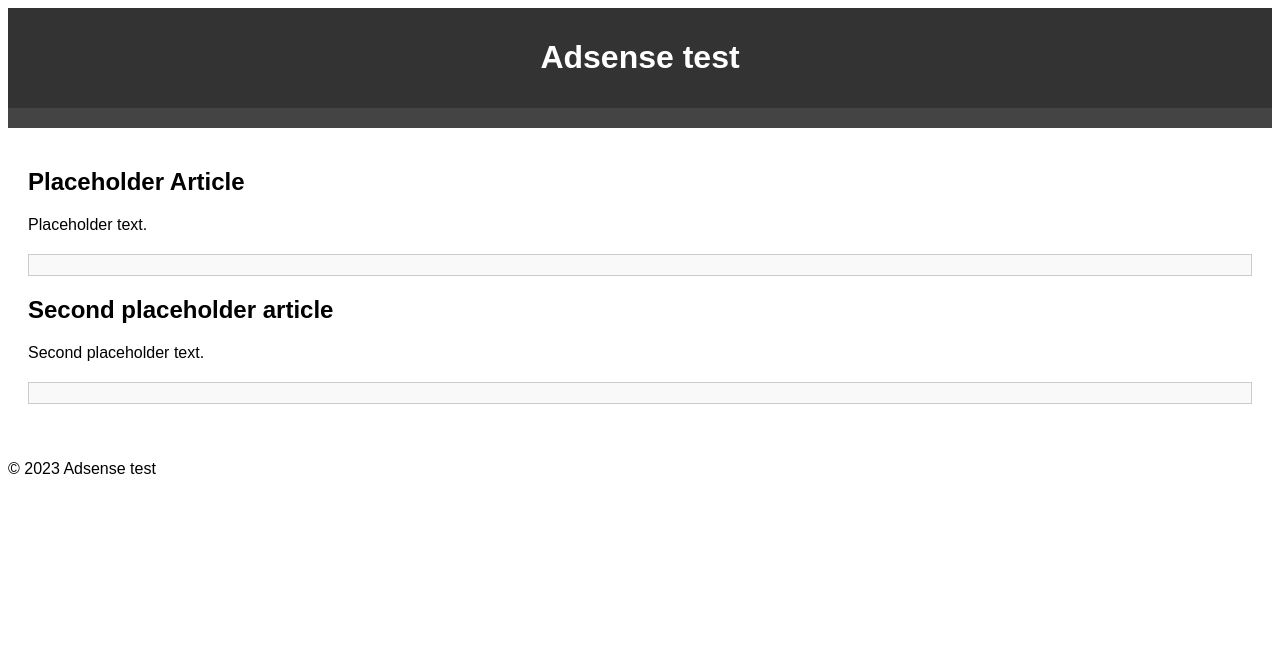
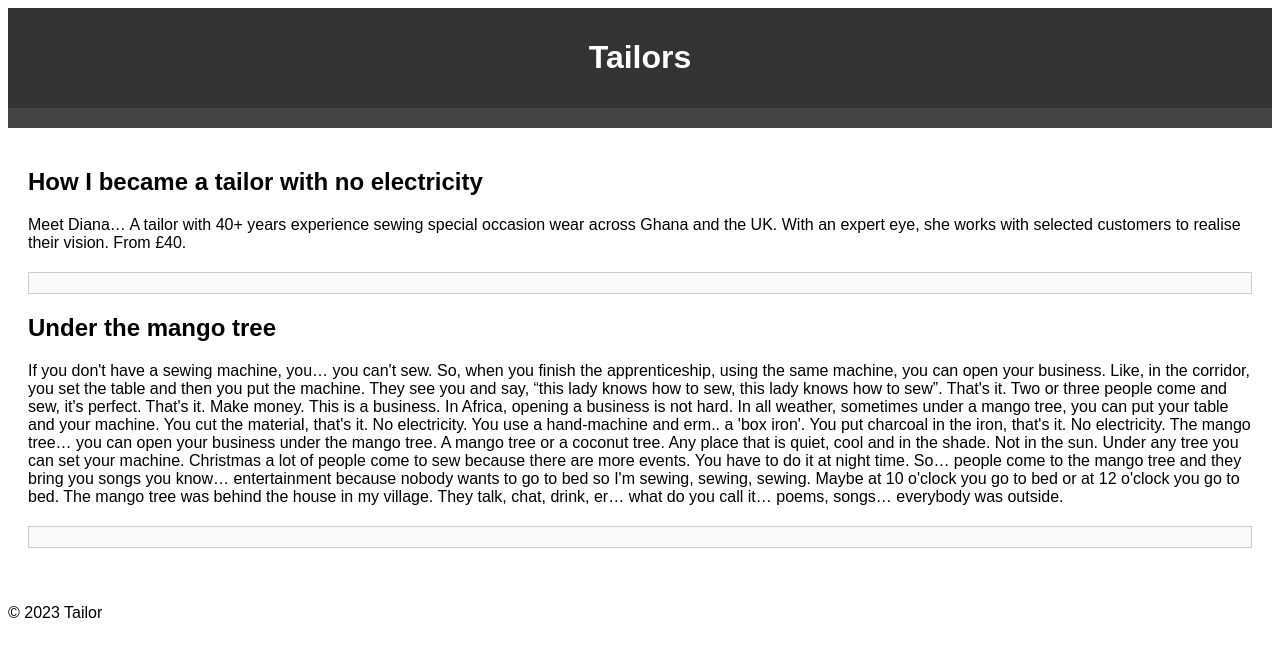
Before and after one commit to generateGeorgina/adsensetest, a website: page index.html in a window 1280 px wide. Drawn offline with Linux system fonts and the light colour scheme.

Commit message:
Add first paragraph

```diff
--- a/index.html
+++ b/index.html
@@ -12,7 +12,7 @@
 </head>
 <body>
     <header>
-        <h1>Adsense test</h1>
+        <h1>Tailors</h1>
     </header>
 
     <nav>
@@ -22,8 +22,9 @@
     <main>
         <!-- Content of your website -->
         <article>
-            <h2>Placeholder Article</h2>
-            <p>Placeholder text.</p>
+            <h2>How I became a tailor with no electricity</h2>
+            <p>Meet Diana… A tailor with 40+ years experience sewing special occasion wear across Ghana and the UK. With an expert eye, she works with selected customers to realise their vision. From £40.
+                </p>
         </article>
 
         <!-- Ad placeholder -->
@@ -32,8 +33,9 @@
         </div>
 
         <article>
-            <h2>Second placeholder article</h2>
-            <p>Second placeholder text.</p>
+            <h2>Under the mango tree</h2>
+            <p>If you don't have a sewing machine, you… you can't sew. So, when you finish the apprenticeship, using the same machine, you can open your business. Like, in the corridor, you set the table and then you put the machine. They see you and say, “this lady knows how to sew, this lady knows how to sew”. That's it. Two or three people come and sew, it's perfect. That's it. Make money. This is a business. In Africa, opening a business is not hard. In all weather, sometimes under a mango tree, you can put your table and your machine. You cut the material, that's it. No electricity. You use a hand-machine and erm.. a 'box iron'. You put charcoal in the iron, that's it. No electricity. The mango tree… you can open your business under the mango tree. A mango tree or a coconut tree. Any place that is quiet, cool and in the shade. Not in the sun. Under any tree you can set your machine. Christmas a lot of people come to sew because there are more events. You have to do it at night time. So… people come to the mango tree and they bring you songs you know… entertainment because nobody wants to go to bed so I'm sewing, sewing, sewing. Maybe at 10 o'clock you go to bed or at 12 o'clock you go to bed. The mango tree was behind the house in my village. They talk, chat, drink, er… what do you call it… poems, songs… everybody was outside.
+                </p>
         </article>
 
         <!-- Ad placeholder -->
@@ -43,7 +45,7 @@
     </main>
 
     <footer>
-        <p>&copy; 2023 Adsense test</p>
+        <p>&copy; 2023 Tailor</p>
     </footer>
 
     <!-- Include JavaScript to load ads -->
```
